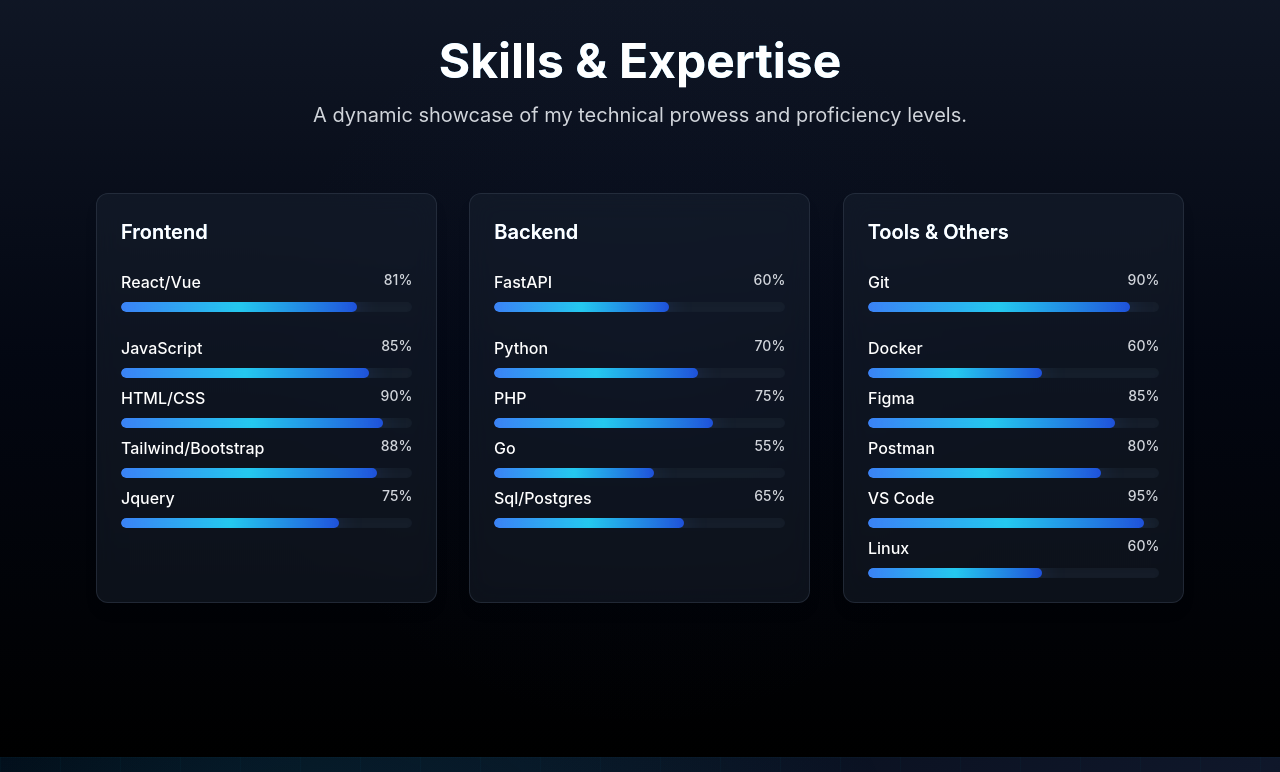
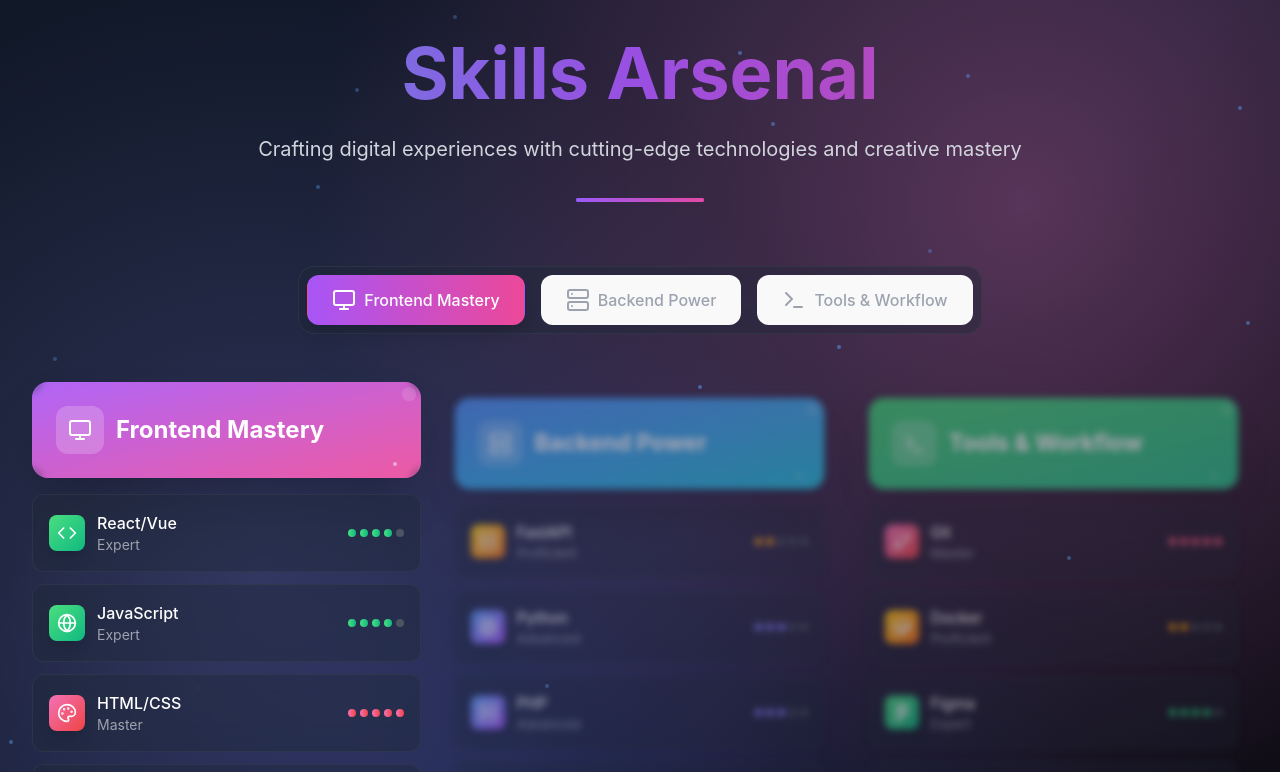
Before and after one commit to ImmanuelJoya/Portfolio_, a React (Vite) app: page / in a window 1280 px wide. Shown: the part 923-1695 px from the top of the page. Built offline with nearby package versions, Linux system fonts and the light colour scheme.

Commit message:
updated my skillesSection

```diff
--- a/src/components/SkillsSection.jsx
+++ b/src/components/SkillsSection.jsx
@@ -1,144 +1,314 @@
-import { motion } from 'framer-motion';
-import PropTypes from 'prop-types';
-import { useInView } from 'react-intersection-observer';
+import {
+  Code,
+  Container,
+  Cpu,
+  Database,
+  Figma,
+  GitBranch,
+  Globe,
+  Monitor,
+  Palette,
+  Send,
+  Server,
+  Terminal
+} from 'lucide-react';
+import { useEffect, useState } from 'react';
 
-// Skills data remains unchanged
+// Enhanced skills data with icons and mastery levels
 const skills = [
   {
-    category: "Frontend",
+    category: "Frontend Mastery",
+    icon: <Monitor className="w-6 h-6" />,
+    color: "from-purple-500 to-pink-500",
+    glowColor: "purple-500",
     items: [
-      { name: "React/Vue", level: 81 },
-      { name: "JavaScript", level: 85 },
-      { name: "HTML/CSS", level: 90 },
-      { name: "Tailwind/Bootstrap", level: 88 },
-      { name: "Jquery", level: 75 },
+      { name: "React/Vue", icon: <Code className="w-5 h-5" />, mastery: "expert" },
+      { name: "JavaScript", icon: <Globe className="w-5 h-5" />, mastery: "expert" },
+      { name: "HTML/CSS", icon: <Palette className="w-5 h-5" />, mastery: "master" },
+      { name: "Tailwind/Bootstrap", icon: <Palette className="w-5 h-5" />, mastery: "expert" },
+      { name: "jQuery", icon: <Code className="w-5 h-5" />, mastery: "advanced" },
     ],
   },
   {
-    category: "Backend",
+    category: "Backend Power",
+    icon: <Server className="w-6 h-6" />,
+    color: "from-blue-500 to-cyan-500",
+    glowColor: "blue-500",
     items: [
-      { name: "FastAPI", level: 60 },
-      { name: "Python", level: 70 },
-      { name: "PHP", level: 75 },
-      { name: "Go", level: 55 },
-      { name: "Sql/Postgres", level: 65 },
+      { name: "FastAPI", icon: <Server className="w-5 h-5" />, mastery: "intermediate" },
+      { name: "Python", icon: <Cpu className="w-5 h-5" />, mastery: "advanced" },
+      { name: "PHP", icon: <Server className="w-5 h-5" />, mastery: "advanced" },
+      { name: "Go", icon: <Cpu className="w-5 h-5" />, mastery: "intermediate" },
+      { name: "SQL/Postgres", icon: <Database className="w-5 h-5" />, mastery: "intermediate" },
     ],
   },
   {
-    category: "Tools & Others",
+    category: "Tools & Workflow",
+    icon: <Terminal className="w-6 h-6" />,
+    color: "from-green-500 to-emerald-500",
+    glowColor: "green-500",
     items: [
-      { name: "Git", level: 90 },
-      { name: "Docker", level: 60 },
-      { name: "Figma", level: 85 },
-      { name: "Postman", level: 80 },
-      { name: "VS Code", level: 95 },
-      { name: "Linux", level: 60 },
+      { name: "Git", icon: <GitBranch className="w-5 h-5" />, mastery: "master" },
+      { name: "Docker", icon: <Container className="w-5 h-5" />, mastery: "intermediate" },
+      { name: "Figma", icon: <Figma className="w-5 h-5" />, mastery: "expert" },
+      { name: "Postman", icon: <Send className="w-5 h-5" />, mastery: "expert" },
+      { name: "VS Code", icon: <Terminal className="w-5 h-5" />, mastery: "master" },
+      { name: "Linux", icon: <Terminal className="w-5 h-5" />, mastery: "intermediate" },
     ],
   },
 ];
 
-// SkillBar component with enhanced visuals
-const SkillBar = ({ name, level, delay }) => {
-  const [ref, inView] = useInView({
-    threshold: 0.2,
-    triggerOnce: true,
-  });
+const masteryLevels = {
+  beginner: {
+    label: "Learning",
+    color: "from-gray-400 to-gray-600",
+    glow: "gray-400",
+    intensity: 1
+  },
+  intermediate: {
+    label: "Proficient",
+    color: "from-yellow-400 to-orange-500",
+    glow: "yellow-400",
+    intensity: 2
+  },
+  advanced: {
+    label: "Advanced",
+    color: "from-blue-400 to-purple-500",
+    glow: "blue-400",
+    intensity: 3
+  },
+  expert: {
+    label: "Expert",
+    color: "from-green-400 to-emerald-500",
+    glow: "green-400",
+    intensity: 4
+  },
+  master: {
+    label: "Master",
+    color: "from-pink-400 to-red-500",
+    glow: "pink-400",
+    intensity: 5
+  }
+};
 
-  SkillBar.propTypes = {
-    name: PropTypes.string.isRequired,
-    level: PropTypes.number.isRequired,
-    delay: PropTypes.number,
-  };
+// Floating particles component
+const FloatingParticles = () => {
+  const [particles, setParticles] = useState([]);
+
+  useEffect(() => {
+    const newParticles = Array.from({ length: 30 }, (_, i) => ({
+      id: i,
+      x: Math.random() * 100,
+      y: Math.random() * 100,
+      size: Math.random() * 4 + 1,
+      speed: Math.random() * 2 + 1,
+      direction: Math.random() * 360,
+    }));
+    setParticles(newParticles);
+  }, []);
 
   return (
-    <motion.div
-      ref={ref}
-      className="mb-6 group"
-      initial={{ opacity: 0, y: 15 }}
-      animate={inView ? { opacity: 1, y: 0 } : { opacity: 0, y: 15 }}
-      transition={{ duration: 0.5, delay, ease: "easeOut" }}
-    >
-      <div className="flex justify-between mb-2">
-        <span className="text-base font-medium text-white group-hover:text-blue-400 transition-colors duration-300">
-          {name}
-        </span>
-        <span className="text-sm font-medium text-gray-300 group-hover:text-blue-300 transition-colors duration-300">
-          {level}%
-        </span>
-      </div>
-      <div className="w-full bg-gray-800/50 rounded-full h-2.5 overflow-hidden relative shadow-inner">
-        <motion.div
-          className="h-2.5 rounded-full bg-gradient-to-r from-blue-500 via-cyan-400 to-blue-700 relative"
-          initial={{ width: 0 }}
-          animate={inView ? { width: `${level}%` } : { width: 0 }}
-          transition={{ duration: 1.2, delay, ease: "anticipate" }}
-        >
-          {/* Glow effect */}
-          <div className="absolute inset-0 bg-blue-500/40 blur-md rounded-full" />
-        </motion.div>
-      </div>
-    </motion.div>
+    <div className="absolute inset-0 overflow-hidden pointer-events-none">
+      {particles.map((particle) => (
+        <div
+          key={particle.id}
+          className="absolute w-1 h-1 bg-blue-400 rounded-full opacity-30 animate-pulse"
+          style={{
+            left: `${particle.x}%`,
+            top: `${particle.y}%`,
+            animationDelay: `${particle.id * 0.1}s`,
+            animationDuration: `${particle.speed + 2}s`,
+          }}
+        />
+      ))}
+    </div>
   );
 };
 
-// Main SkillsSection component
-const SkillsSection = () => {
-  const [ref, inView] = useInView({
-    threshold: 0.2,
-    triggerOnce: true,
-  });
+// Enhanced skill item component
+const SkillItem = ({ skill, index, categoryColor }) => {
+  const [isHovered, setIsHovered] = useState(false);
+  const mastery = masteryLevels[skill.mastery];
 
   return (
-    <section
-      ref={ref}
-      className="min-h-screen py-20 bg-gradient-to-b from-gray-900 via-gray-950 to-black relative overflow-hidden"
+    <div
+      className={`group relative p-4 rounded-xl bg-gray-800/40 backdrop-blur-md border border-gray-700/50
+        hover:border-${mastery.glow}/50 transition-all duration-500 cursor-pointer transform hover:scale-105
+        hover:shadow-2xl hover:shadow-${mastery.glow}/25`}
+      style={{
+        animationDelay: `${index * 100}ms`,
+      }}
+      onMouseEnter={() => setIsHovered(true)}
+      onMouseLeave={() => setIsHovered(false)}
     >
-      {/* Subtle background pattern */}
-      <div className="absolute inset-0 bg-[radial-gradient(circle_at_center,_var(--tw-gradient-stops))] from-blue-900/10 via-transparent to-transparent opacity-50 pointer-events-none" />
+      {/* Animated background gradient */}
+      <div className={`absolute inset-0 bg-gradient-to-br ${mastery.color} opacity-0
+        group-hover:opacity-10 transition-opacity duration-500 rounded-xl`} />
 
-      <div className="max-w-6xl mx-auto px-4 sm:px-6 lg:px-8 relative z-10">
-        <motion.div
-          initial={{ opacity: 0, y: 30 }}
-          animate={inView ? { opacity: 1, y: 0 } : { opacity: 0, y: 30 }}
-          transition={{ duration: 0.8, ease: "easeOut" }}
-          className="text-center mb-16"
-        >
-          <h2 className="text-4xl md:text-5xl font-bold text-white mb-4 bg-gradient-to-r from-blue-400 to-cyan-300 bg-clip-text text-transparent">
-            Skills & Expertise
+      {/* Glow effect */}
+      <div className={`absolute inset-0 bg-gradient-to-br ${mastery.color} opacity-0
+        group-hover:opacity-20 blur-xl transition-opacity duration-500 rounded-xl`} />
+
+      <div className="relative z-10 flex items-center justify-between">
+        <div className="flex items-center space-x-3">
+          <div className={`p-2 rounded-lg bg-gradient-to-br ${mastery.color}
+            shadow-lg group-hover:shadow-xl transition-shadow duration-300`}>
+            <div className="text-white">
+              {skill.icon}
+            </div>
+          </div>
+
+          <div>
+            <h4 className="text-white font-medium group-hover:text-transparent
+              group-hover:bg-gradient-to-r group-hover:from-white group-hover:to-gray-300
+              group-hover:bg-clip-text transition-all duration-300">
+              {skill.name}
+            </h4>
+            <p className={`text-sm text-gray-400 group-hover:text-${mastery.glow}
+              transition-colors duration-300`}>
+              {mastery.label}
+            </p>
+          </div>
+        </div>
+
+        {/* Mastery indicator - animated orbs */}
+        <div className="flex space-x-1">
+          {Array.from({ length: 5 }, (_, i) => (
+            <div
+              key={i}
+              className={`w-2 h-2 rounded-full transition-all duration-300 ${i < mastery.intensity
+                ? `bg-gradient-to-r ${mastery.color} shadow-lg shadow-${mastery.glow}/50`
+                : 'bg-gray-600'
+                } ${isHovered && i < mastery.intensity ? 'animate-pulse scale-125' : ''}`}
+            />
+          ))}
+        </div>
+      </div>
+
+      {/* Ripple effect on hover */}
+      {isHovered && (
+        <div className="absolute inset-0 rounded-xl">
+          <div className={`absolute inset-2 rounded-lg bg-gradient-to-br ${mastery.color}
+            opacity-20 animate-ping`} />
+        </div>
+      )}
+    </div>
+  );
+};
+
+// Main skills section component
+const EnhancedSkillsSection = () => {
+  const [activeCategory, setActiveCategory] = useState(0);
+
+  return (
+    <section className="min-h-screen py-20 bg-gradient-to-br from-gray-900 via-slate-900 to-black relative overflow-hidden">
+      {/* Animated background */}
+      <div className="absolute inset-0">
+        <div className="absolute inset-0 bg-[radial-gradient(circle_at_20%_50%,_rgba(120,_119,_198,_0.3),_transparent_50%)]" />
+        <div className="absolute inset-0 bg-[radial-gradient(circle_at_80%_20%,_rgba(255,_119,_198,_0.3),_transparent_50%)]" />
+        <div className="absolute inset-0 bg-[radial-gradient(circle_at_40%_80%,_rgba(99,_102,_241,_0.2),_transparent_50%)]" />
+      </div>
+
+      <FloatingParticles />
+
+      <div className="max-w-7xl mx-auto px-4 sm:px-6 lg:px-8 relative z-10">
+        {/* Header */}
+        <div className="text-center mb-16">
+          <h2 className="text-5xl md:text-7xl font-bold mb-6 bg-gradient-to-r
+            from-blue-400 via-purple-500 to-pink-500 bg-clip-text text-transparent
+            animate-pulse">
+            Skills Arsenal
           </h2>
-          <p className="text-xl text-gray-300 max-w-2xl mx-auto">
-            A dynamic showcase of my technical prowess and proficiency levels.
+          <p className="text-xl text-gray-300 max-w-3xl mx-auto leading-relaxed">
+            Crafting digital experiences with cutting-edge technologies and creative mastery
           </p>
-        </motion.div>
 
-        <div className="grid grid-cols-1 md:grid-cols-2 lg:grid-cols-3 gap-8">
+          {/* Animated underline */}
+          <div className="mt-8 flex justify-center">
+            <div className="w-32 h-1 bg-gradient-to-r from-blue-500 to-purple-500 rounded-full">
+              <div className="w-full h-full bg-gradient-to-r from-purple-500 to-pink-500 rounded-full animate-pulse" />
+            </div>
+          </div>
+        </div>
+
+        {/* Category selector */}
+        <div className="flex justify-center mb-12">
+          <div className="flex space-x-4 p-2 bg-gray-800/40 backdrop-blur-md rounded-2xl border border-gray-700/50">
+            {skills.map((category, index) => (
+              <button
+                key={category.category}
+                onClick={() => setActiveCategory(index)}
+                className={`flex items-center space-x-2 px-6 py-3 rounded-xl transition-all duration-300 ${activeCategory === index
+                  ? `bg-gradient-to-r ${category.color} text-white shadow-lg shadow-${category.glowColor}/25`
+                  : 'text-gray-400 hover:text-white hover:bg-gray-700/50'
+                  }`}
+              >
+                {category.icon}
+                <span className="font-medium">{category.category}</span>
+              </button>
+            ))}
+          </div>
+        </div>
+
+        {/* Skills grid */}
+        <div className="grid grid-cols-1 md:grid-cols-2 lg:grid-cols-3 gap-6">
           {skills.map((skillCategory, categoryIndex) => (
-            <motion.div
+            <div
               key={skillCategory.category}
-              initial={{ opacity: 0, y: 30, scale: 0.95 }}
-              animate={inView ? { opacity: 1, y: 0, scale: 1 } : { opacity: 0, y: 30, scale: 0.95 }}
-              transition={{ duration: 0.6, delay: categoryIndex * 0.2, ease: "easeOut" }}
-              className="bg-gray-800/40 backdrop-blur-md p-6 rounded-xl shadow-lg border border-gray-700/50 hover:border-blue-500/50 hover:shadow-xl transition-all duration-300"
+              className={`space-y-4 transition-all duration-500 ${activeCategory === categoryIndex
+                ? 'opacity-100 scale-100'
+                : 'opacity-60 scale-95 blur-sm'
+                }`}
             >
-              <h3 className="text-xl font-semibold text-white mb-6 bg-gradient-to-r from-blue-300 to-cyan-200 bg-clip-text text-transparent">
-                {skillCategory.category}
-              </h3>
-              <div className="space-y-2">
+              {/* Category header */}
+              <div className={`p-6 rounded-2xl bg-gradient-to-br ${skillCategory.color}
+                shadow-2xl shadow-${skillCategory.glowColor}/25 relative overflow-hidden`}>
+                <div className="absolute inset-0 bg-white/10 backdrop-blur-sm" />
+                <div className="relative z-10 flex items-center space-x-3">
+                  <div className="p-3 bg-white/20 rounded-xl backdrop-blur-md">
+                    {skillCategory.icon}
+                  </div>
+                  <h3 className="text-2xl font-bold text-white">
+                    {skillCategory.category}
+                  </h3>
+                </div>
+
+                {/* Animated particles in header */}
+                <div className="absolute top-2 right-2 w-2 h-2 bg-white rounded-full opacity-60 animate-ping" />
+                <div className="absolute bottom-3 right-6 w-1 h-1 bg-white rounded-full opacity-40 animate-pulse"
+                  style={{ animationDelay: '1s' }} />
+              </div>
+
+              {/* Skills list */}
+              <div className="space-y-3">
                 {skillCategory.items.map((skill, index) => (
-                  <SkillBar
+                  <SkillItem
                     key={skill.name}
-                    name={skill.name}
-                    level={skill.level}
-                    delay={index * 0.1}
+                    skill={skill}
+                    index={index}
+                    categoryColor={skillCategory.color}
                   />
                 ))}
               </div>
-            </motion.div>
+            </div>
           ))}
+        </div>
+
+        {/* Bottom decoration */}
+        <div className="mt-20 flex justify-center">
+          <div className="flex space-x-4">
+            {[...Array(5)].map((_, i) => (
+              <div
+                key={i}
+                className="w-3 h-3 rounded-full bg-gradient-to-r from-blue-400 to-purple-500 animate-bounce"
+                style={{ animationDelay: `${i * 0.2}s` }}
+              />
+            ))}
+          </div>
         </div>
       </div>
     </section>
   );
 };
 
-export default SkillsSection;
+export default EnhancedSkillsSection;
```
